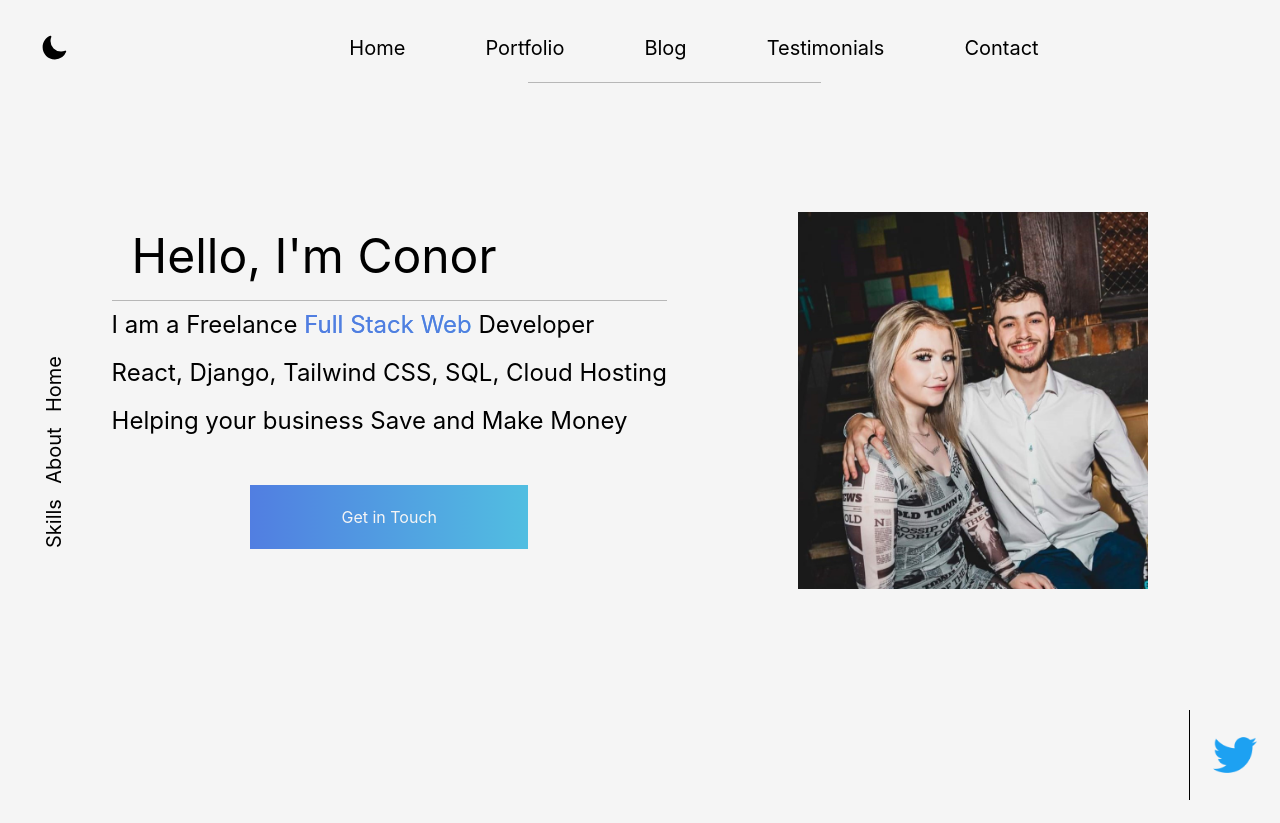
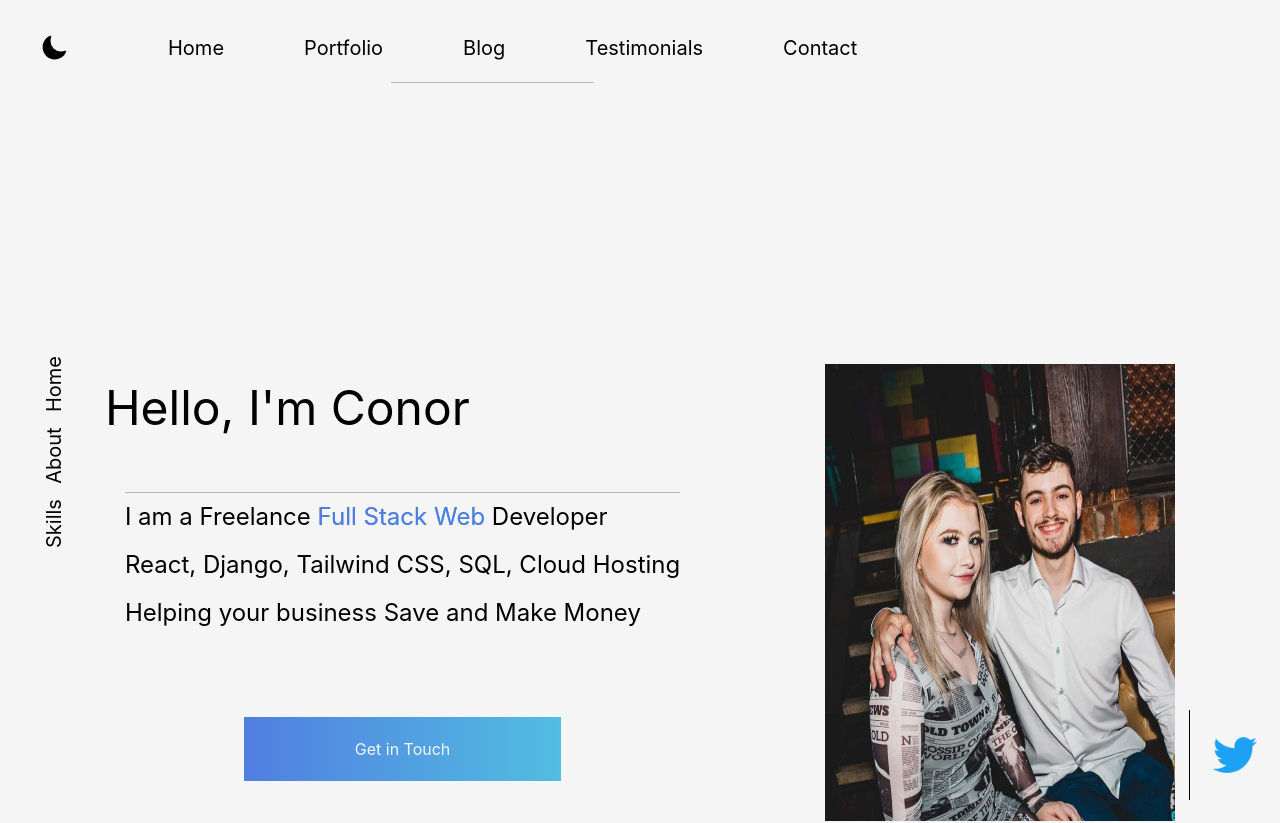
Before and after one commit to ConorMcNamee/old-portfolio, a Next.js app: page / in a window 1280 px wide. Shown: the top 823 px of the page. Built offline with nearby package versions, Linux system fonts and the light colour scheme.

Commit message:
responsive changes

```diff
--- a/components/Index/Home.tsx
+++ b/components/Index/Home.tsx
@@ -4,12 +4,12 @@ import Link from "next/link";
 export default function  Home() {
 
     return (
-        <section id="home" className="flex h-screen w-screen items-center text-center md:text-left">
+        <section id="home" className="flex md:h-screen md:w-screen items-center text-center md:text-left mt-48">
             <div className="flex flex-col w-[100%] sm:justify-evenly sm:flex-row">
                 <header className="h-max flex flex-col">
                     <h2 className="text-5xl p-5">Hello, I&#39;m Conor</h2>
-                    <div className="text-2xl leading-loose">
-                        <hr className="border-1 opacity-25" />
+                    <div className="text-2xl md:leading-loose p-5 m-5">
+                        <hr className="opacity-25" />
                         <h1>I am a Freelance <a className="bg-gradient-to-r text-[#517EE1] from-theme-gradientFrom to-theme-gradientTo bg-clip-text">Full Stack Web</a> Developer</h1>
                         <p>React, Django, Tailwind CSS, SQL, Cloud Hosting</p>
                         <p>Helping your business Save and Make Money</p>
--- a/components/Layout/Sidebar.tsx
+++ b/components/Layout/Sidebar.tsx
@@ -5,7 +5,7 @@ export default function Sidebar() {
 
 
     return (
-    <section className="hidden text-xl fixed bottom-0 left-10 z-50 origin-top-left -rotate-90 w-[50%] justify-center md:flex">
+    <section className="hidden text-xl fixed bottom-0 left-10 z-50 origin-top-left -rotate-90 w-[50%] justify-center lg:flex">
         <section className="flex w-[30%] justify-between ">
             <Link activeClass={"active"} smooth={true} to="skills">Skills</Link>
             <Link smooth={true} to="about">About</Link>
--- a/components/Navbar.tsx
+++ b/components/Navbar.tsx
@@ -29,14 +29,18 @@ export default function  Navbar() {
         }
 
     return (
-        <nav className="absolute w-full h-24 z-[10000] margin">
+        <nav className="fixed bg-theme dark:bg-theme-dark w-full h-24 z-[10000] md:fixed">
             <section className="flex w-full h-full p-5">
-                <div className="p-5 flex h-full items-center -z-500">
+                <div className="p-5 flex h-full items-center">
                         {renderThemeChanger()}
                 </div>
 
-                <section className="flex flex-col justify-center items-center w-full h-full">
-                    <ul className="hidden md:flex p-5">
+                <div className="">
+
+                </div>
+
+                <section className="flex flex-col justify-center items-center">
+                    <ul className="hidden lg:flex p-5">
                         <Link href='/'>
                             <li className="px-5 ml-10 text-xl hover:border-b">Home</li>
                         </Link>
--- a/pages/index.tsx
+++ b/pages/index.tsx
@@ -19,7 +19,7 @@ export default function Index() {
       </Head>
 
       <Sidebar />
-      <section className='flex flex-col'>
+      <section className=''>
         <Home />
         <About />
         <Skills />
```
Also changed, not shown: public/me.jpg (deleted), public/me1.jpg (deleted).
